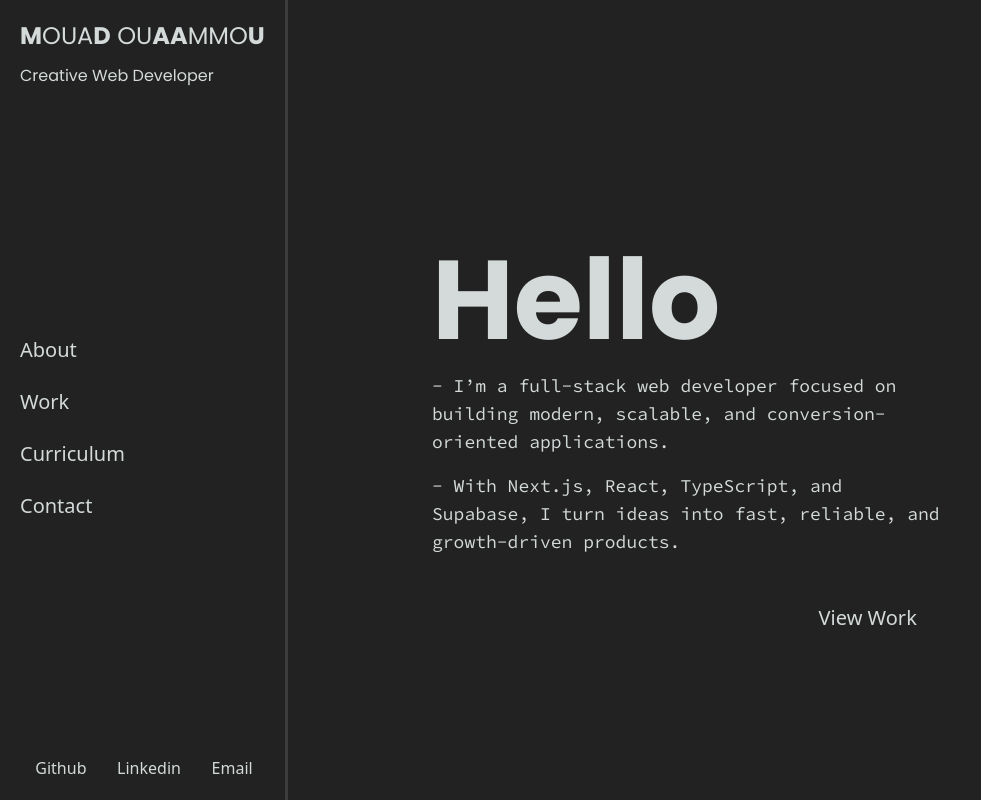
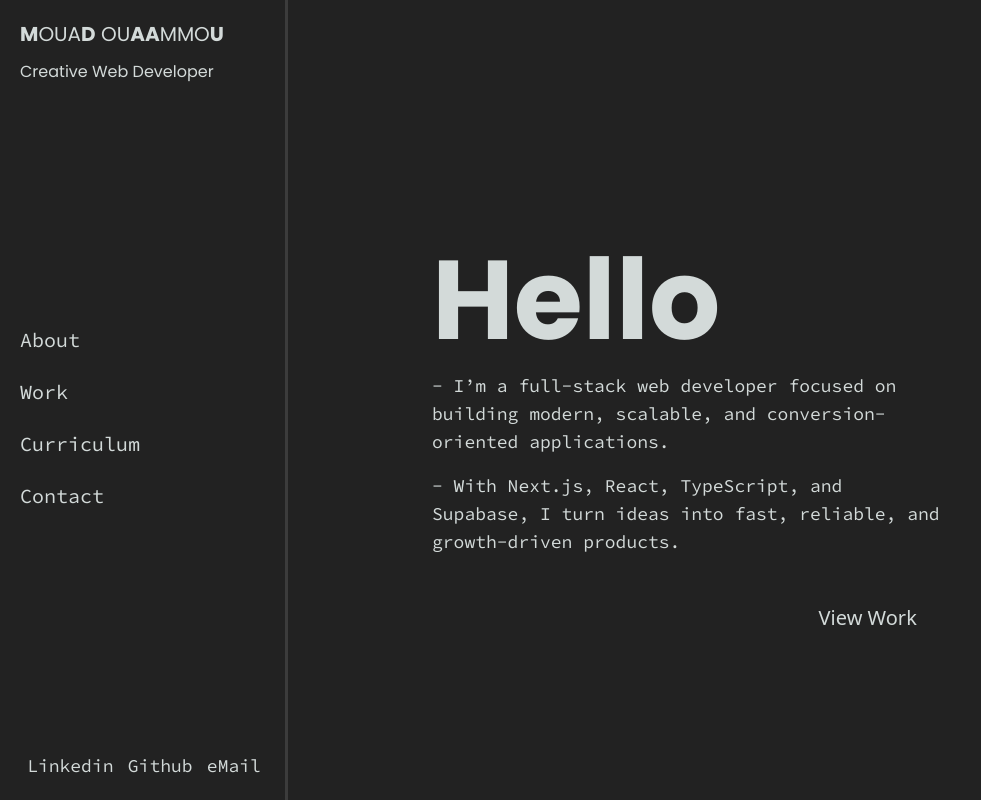
Before and after one commit to mouaammou/junior-portfolio, a Next.js app: page / in a window 1280 px wide. Shown: the whole page, without its empty margins (0-981 px from the left). Built offline with nearby package versions, Linux system fonts and the light colour scheme.

Commit message:
refactor: remove lucide-react dependency and enhance sidebar component with responsive design and navigation links

```diff
--- a/package.json
+++ b/package.json
@@ -9,7 +9,6 @@
     "lint": "eslint"
   },
   "dependencies": {
-    "lucide-react": "^0.544.0",
     "next": "15.5.4",
     "react": "19.1.0",
     "react-dom": "19.1.0",
--- a/src/app/styles/globals.css
+++ b/src/app/styles/globals.css
@@ -248,7 +248,7 @@ h1, h2, h3, h4, h5, h6 {
   @apply font-poppins
 }
 
-p, a, input {
+p, a, input , li{
   @apply font-source-code-pro
 }
 
--- a/src/components/layout/sidebar.tsx
+++ b/src/components/layout/sidebar.tsx
@@ -1,92 +1,123 @@
 'use client';
 
-import { useState } from "react"
+import { useEffect, useState } from "react"
 import { RiMenuFold4Line } from "react-icons/ri";
 import { HiOutlineMailOpen } from "react-icons/hi";
 import { FiGithub } from "react-icons/fi";
 import { IoIosArrowDropleft } from "react-icons/io";
 import { SiLinkedin } from "react-icons/si";
+import type { IconType } from "react-icons";
+import Link from "next/link";
 
+
+type NavItem = { label: string, href: string };
+type SocialItem = { label: string, href: string, icon: IconType }
+
+const NAV_ITEMS: NavItem[] = [
+  { label: 'About', href: "#about" },
+  { label: 'Work', href: "#work" },
+  { label: 'Curriculum', href: "#curriculum" },
+  { label: 'Contact', href: "#contact" },
+]
+
+const SOCIAL_LINKS: SocialItem[] = [
+  { label: 'Linkedin', href: "#linkedin", icon: SiLinkedin },
+  { label: 'Github', href: "#github", icon: FiGithub },
+  { label: 'eMail', href: "#email", icon: HiOutlineMailOpen },
+]
+
+function useMediaQuery(query: string) {
+  const [matches, setMatches] = useState(false);
+
+  useEffect(() => {
+    const mq = window.matchMedia(query);
+    const handler = () => setMatches(mq.matches);
+    handler();
+    mq.addEventListener('change', handler);
+
+    return () => {
+      mq.removeEventListener('change', handler);
+    }
+  }, [query])
+
+  return matches;
+}
 
 export default function Sidebar() {
 
   const [isOpen, setIsOpen] = useState(false);
+  const isDesktop = useMediaQuery("(min-width: 1024px)");
+  const [activeIndex, setActiveIndex] = useState(-1);
+
+  const expanded = isDesktop || isOpen;
+
+  useEffect(() => {
+    if (isDesktop) setIsOpen(false);
+  }, [isDesktop])
 
   return (
-    <aside className={`sidebar flex flex-col justify-between fixed h-full top-0 left-0 p-5 z-50 transition-all duration-150 ease-in lg:w-72
-        ${isOpen ? "w-72 bg-background/80" : "w-24"}`}
-        >
-      <div className="top-sidebar space-y-3">
-        <h1 className="title uppercase text-2xl max-lg:hidden"><span>M</span>oua<span>d</span> Ou<span>aa</span>mmo<span>u</span></h1>
-        <h3 className="max-lg:hidden">Creative Web Developer</h3>
-        {isOpen ? <>
-          <h1 className="title uppercase text-xl lg:hidden"><span>M</span>oua<span>d</span> Ou<span>aa</span>mmo<span>u</span></h1>
-          <h3 className="lg:hidden">Creative Web Developer</h3>
+    <aside className={`sidebar flex flex-col justify-between fixed h-full top-0 left-0 p-5 z-50 transition-all duration-150 ease-in  ${expanded ? "w-72" : "w-24 lg:w-72"} ${isOpen && 'bg-background/80'}`}>
+
+      {/* top sidebar */}
+      <Link className="top-sidebar space-y-3" href="/" onClick={() => setActiveIndex(-1)}>
+        {expanded ? <>
+          <h1 className="title uppercase text-xl">
+            <span>M</span>oua<span>d</span> Ou<span>aa</span>mmo<span>u</span>
+          </h1>
+          <h3>Creative Web Developer</h3>
         </>
           :
-          <h1 className="title uppercase text-xl lg:hidden"><span>M</span>O</h1>
+          <h1 className="title uppercase text-xl"><span>M</span>O</h1>
         }
+      </ Link>
 
-      </div>
+      {/* Toggle button (mobile only) */}
+      <button
+        onClick={() => setIsOpen(!isOpen)}
+        className="cursor-pointer lg:hidden"
+      >
+        {!isOpen ? <RiMenuFold4Line size={30} className="absolute top-[50%] left-8 " /> : <IoIosArrowDropleft size={40} className="absolute top-[50%] right-1 " />}
+      </button>
 
-      {!isOpen ?
-        <button
-          onClick={() => setIsOpen(true)}
-          className="absolute top-[50%] left-8 rounded-3xl cursor-pointer lg:hidden"
-        >
-          <RiMenuFold4Line size={30} />
-        </button>
-        :
-        <button
-          onClick={() => setIsOpen(false)}
-          className="absolute top-[50%] right-1 rounded-3xl  p-1 cursor-pointer lg:hidden"
-        >
-          <IoIosArrowDropleft size={40} />
-        </button>
-      }
-
-
+      {/* Nav Links */}
       <nav className="middle-sidebar">
-        {isOpen &&
-          <ul className="space-y-6 lg:hidden">
-            <li className="underline_effect relative w-fit cursor-pointer">About</li>
-            <li className="underline_effect relative w-fit cursor-pointer">Work</li>
-            <li className="underline_effect relative w-fit cursor-pointer">Curriculum</li>
-            <li className="underline_effect relative w-fit cursor-pointer">Contact</li>
+        {expanded &&
+          <ul className="space-y-6 lg:text-xl">
+            {
+              NAV_ITEMS.map(({ label, href }, index) => (
+                <li key={label}
+                className={`${activeIndex === index && 'text-3xl transition-all ease-in duration-300 ml-10 w-fit border-b-3 border-amber-700'}`}
+                >
+                  <Link
+                    onClick={()=> setActiveIndex(index)}
+                    href={href}
+                    className={`relative w-fit cursor-pointer`}
+                  >
+                    {label}
+                  </Link>
+                </li>
+              ))
+            }
           </ul>
         }
-
-        <ul className="space-y-6 text-xl max-lg:hidden">
-          <li className="underline_effect relative w-fit cursor-pointer">About</li>
-          <li className="underline_effect relative w-fit cursor-pointer">Work</li>
-          <li className="underline_effect relative w-fit cursor-pointer">Curriculum</li>
-          <li className="underline_effect relative w-fit cursor-pointer">Contact</li>
-        </ul>
-
       </nav>
 
+      {/* Social Links */}
       <div className="bottom-sidebar">
-        <ul className="flex justify-around max-lg:hidden">
-          <li className="underline_effect relative w-fit cursor-pointer">Github</li>
-          <li className="underline_effect relative w-fit cursor-pointer">Linkedin</li>
-          <li className="underline_effect relative w-fit cursor-pointer">Email</li>
+        <ul className={`flex justify-around text-md lg:text-lg ${!expanded && 'items-center gap-5 flex-col'}`}>
+          {
+            SOCIAL_LINKS.map(({ label, href, icon: Icon }) => (
+              <li key={label} className="underline_effect relative w-fit cursor-pointer">
+                <Link
+                  href={href}
+                  target="_blank"
+                >
+                  {expanded ? label : <Icon size={18} />}
+                </Link>
+              </li>
+            ))
+          }
         </ul>
-        {isOpen ?
-          <ul className="flex justify-around lg:hidden text-sm">
-            <li className="underline_effect relative w-fit cursor-pointer">Github</li>
-            <li className="underline_effect relative w-fit cursor-pointer">Linkedin</li>
-            <li className="underline_effect relative w-fit cursor-pointer">Email</li>
-          </ul>
-
-          :
-
-          <ul className="flex justify-around items-center gap-5 flex-col lg:hidden">
-            <li><FiGithub size={18}/></li>
-            <li><SiLinkedin size={18}/></li>
-            <li><HiOutlineMailOpen size={18}/></li>
-          </ul>
-        }
-
       </div>
     </aside>
   )
```
Also changed, not shown: 1 other file (tests, documents, lock files or other folders).
